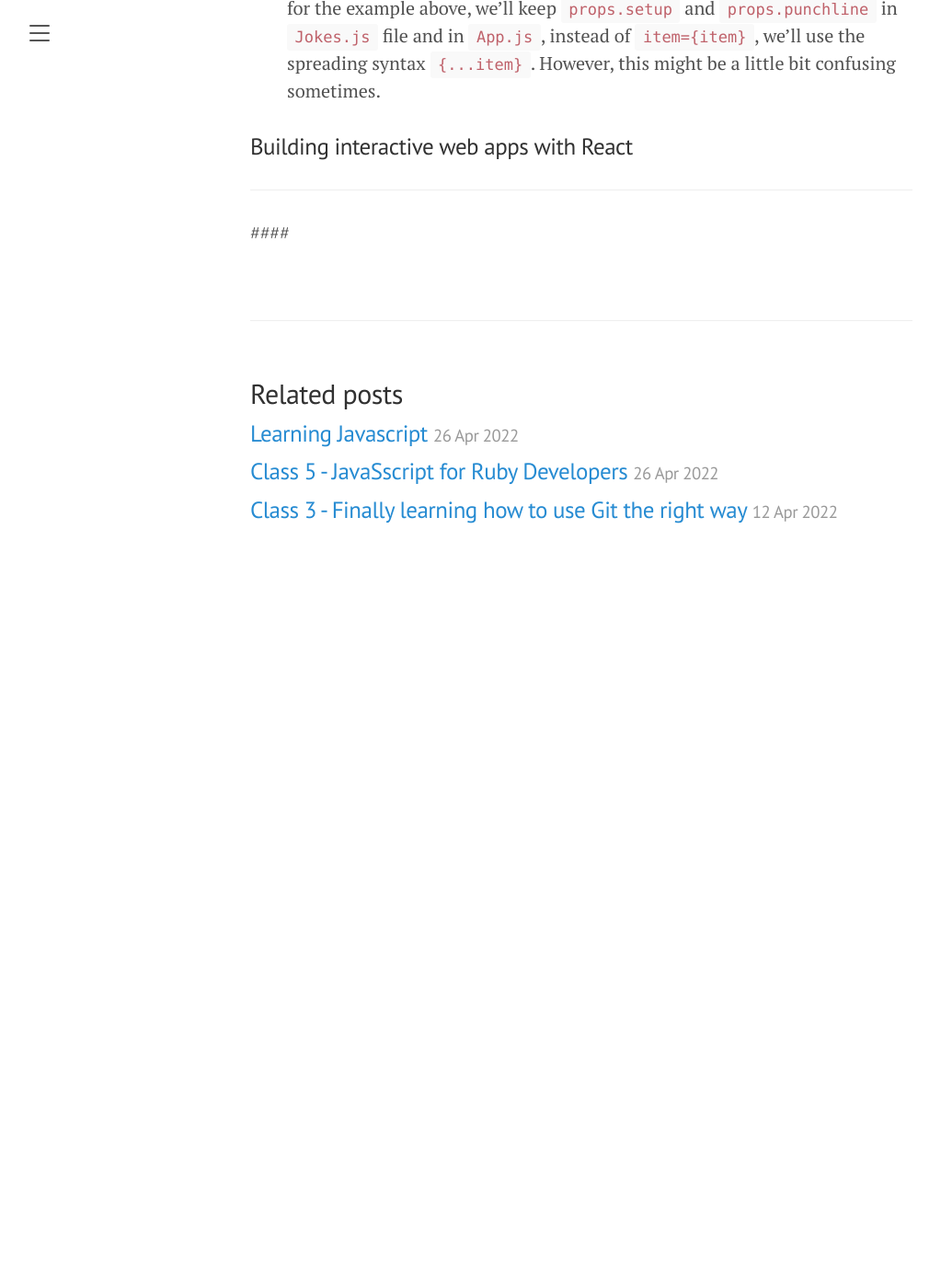
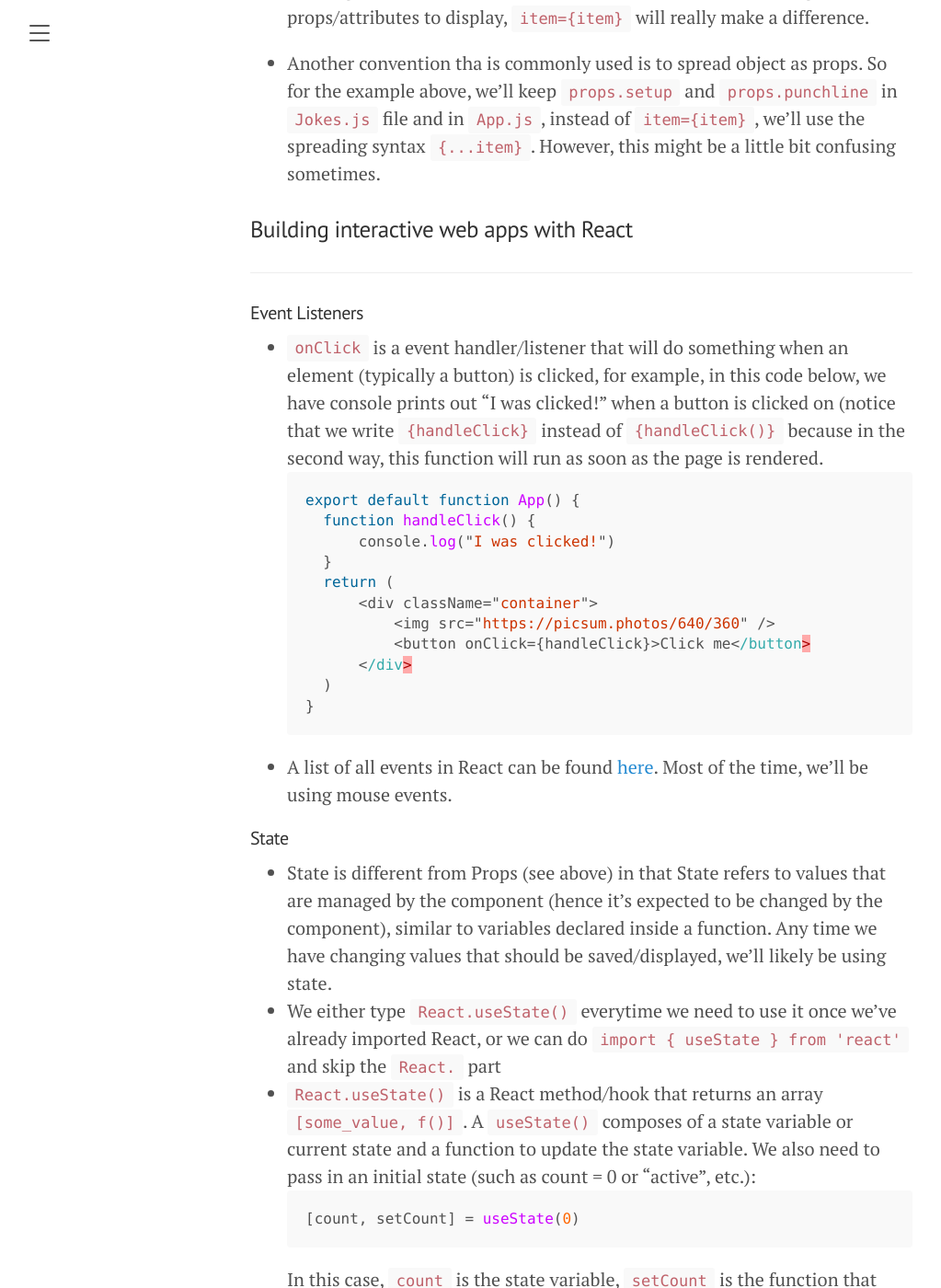
Before and after one commit to thaong91/tn-appdev-spr22, a Jekyll site: the page built from _posts/2022-05-06-learning-react.md, in a window 1280 px wide and 1400 px high, scrolled down 10225 px. Shown: the whole window at 92% size, without its empty margins (8-1031 px from the left). Built offline with Jekyll 4.4.1, drawn with Linux system fonts in a browser that asks for light colours; before the commit the page ends 10855 px from its top, so only the background shows below that; some of the changed text lies outside the part shown.

Commit message:
Learning state

````diff
--- a/_posts/2022-05-06-learning-react.md
+++ b/_posts/2022-05-06-learning-react.md
@@ -232,7 +232,7 @@ An imperative way to write our previous React code
 
 #### Props - Reusable Components
 - Putting variable name inside `{}` to inteprete it (similar to `${}` in JS). Furthermote, anything in between `{}` will be run as javascript.
-- Props (or attributes) in React makes a component for reusable. Props is a JS Object.
+- Props (or attributes) in React makes a component for reusable. Props are JS Objects that are passed into a component in order for it to work correctly, similar to how a function receives parameters. Props are immutable, meaning a component receiving props is not allowed to modify these props. Here is a simple example of how props are used:
   ```javascript
   import React from "react"
 
@@ -355,4 +355,41 @@ An imperative way to write our previous React code
 ### Building interactive web apps with React
 ---
 
-####
+#### Event Listeners
+- `onClick` is a event handler/listener that will do something when an element (typically a button) is clicked, for example, in this code below, we have console prints out "I was clicked!" when a button is clicked on (notice that we write `{handleClick}` instead of `{handleClick()}` because in the second way, this function will run as soon as the page is rendered.
+  ```javascript
+  export default function App() {
+    function handleClick() {
+        console.log("I was clicked!")
+    }
+    return (
+        <div className="container">
+            <img src="https://picsum.photos/640/360" />
+            <button onClick={handleClick}>Click me</button>
+        </div>
+    )
+  }
+  ```
+- A list of all events in React can be found [here](https://reactjs.org/docs/events.html). Most of the time, we'll be using mouse events.
+
+#### State
+- State is different from Props (see above) in that State refers to values that are managed by the component (hence it's expected to be changed by the component), similar to variables declared inside a function. Any time we have changing values that should be saved/displayed, we'll likely be using state.
+- We either type `React.useState()` everytime we need to use it once we've already imported React, or we can do `import { useState } from 'react'` and skip the `React.` part
+- `React.useState()` is a React method/hook that returns an array `[some_value, f()]`. A `useState()` composes of a state variable or current state and a function to update the state variable. We also need to pass in an initial state (such as count = 0 or "active", etc.):
+  ```javascript
+  [count, setCount] = useState(0)
+  ```
+  In this case, `count` is the state variable, `setCount` is the function that update `count` and `0` is the initial count.
+- If we ever need the old value of state to help you determine the new value of state, we should pass a callback function to our state setter function (`setCount` above) instead of using state directly. This callback function will receive the old value of state as its parameter, which we can then use to determine our new value of state. For example, instead of:
+  ```javascript
+  function subtract() {
+    setCount(count - 1)
+  }
+  ```
+  where we change/update `count` directly, a more conventional way to do the same thing would be:
+  ```javascript
+  function subtract() {
+    setCount(prevCount => prevCount - 1)
+  }
+  ```
+- Additional documentation on State and how to use is can be found [here](https://reactjs.org/docs/hooks-state.html)
````
